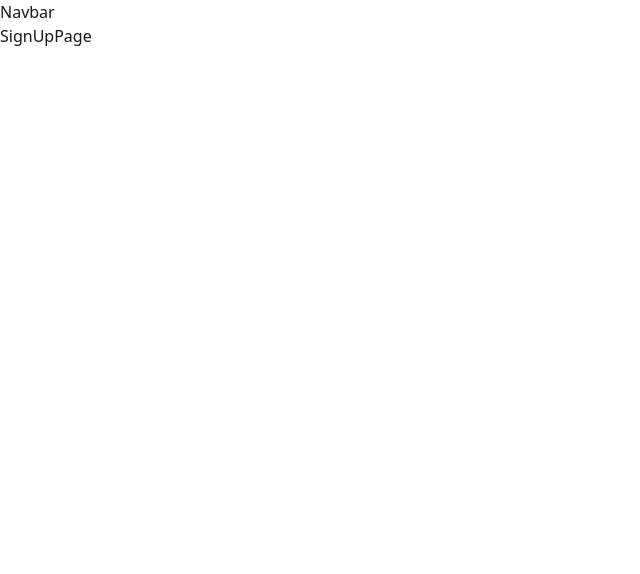
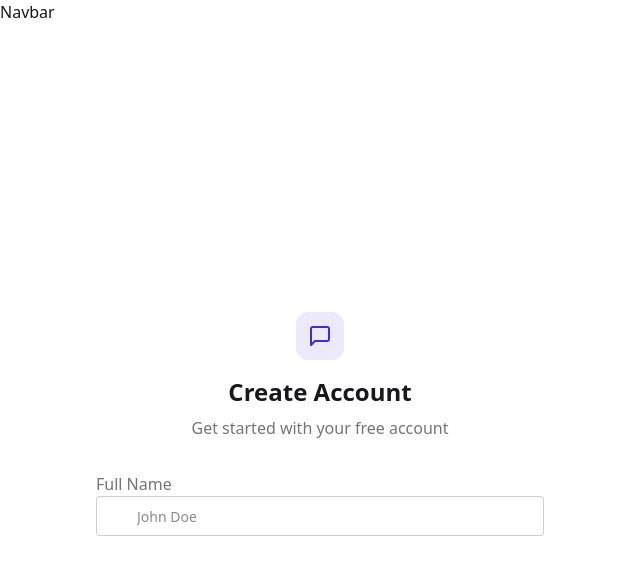
Before and after one commit to xml-sem2/Chatty_ChatApp, a React (Vite) app in the folder frontend/: page /signup in a window 1280 px wide. Shown: the top 574 px of the page, without its empty margins (0-640 px from the left). Built offline with nearby package versions, Linux system fonts and the light colour scheme; no server answers.

Commit message:
Updated Signup page

```diff
--- a/frontend/src/pages/SignUpPage.jsx
+++ b/frontend/src/pages/SignUpPage.jsx
@@ -1,8 +1,66 @@
 import React from 'react'
 
+import { useState } from 'react';
+import { useAuthStore } from '../store/useAuthStore';
+import { MessageSquare,User } from 'lucide-react';
 const SignUpPage = () => {
+
+  const [showPassword,setShowPassword] = useState(false);
+  const [formData, setFormData] = useState({
+    fullName: "",
+    email : "",
+    password:"",
+  });
+
+  const {signup,isSigningUp } = useAuthStore();
+
+  const validateForm = ()=>{}
+
+  const handleSubmit = (e)=>{
+    e.preventDefault()
+  }
   return (
-    <div>SignUpPage</div>
+    <div className='min-h-screen grid lg:grid-cols-2'>
+      {/* left side */}
+    <div className='flex flex-col justify-center items-center p-6 sm:p-12'>
+
+       <div className='w-full max-w-md space-y-8'>
+        {/* LOGO */}
+        <div className='text-center mb-8'>
+          <div className='flex flex-col items-center gap-2 group'>
+            <div
+            className='size-12 rounded-xl bg-primary/10 flex items-center justify-center group-hover:bg-primary/20 transition-colors'>
+              <MessageSquare className='size-6 text-primary'/>
+
+            </div>
+            <h1 className='text-2xl font-bold mt-2'>Create Account</h1>
+            <p className='text-base-content/60'>Get started with your free account</p>
+          </div>
+        </div>
+        <form onSubmit={handleSubmit} className='space-y-6'>
+        <div className="form-control">
+              <label className="label">
+                <span className="label-text font-medium">Full Name</span>
+              </label>
+              <div className="relative">
+                <div className="absolute inset-y-0 left-0 pl-3 flex items-center pointer-events-none">
+                  <User className="size-5 text-base-content/40" />
+                </div>
+                <input
+                  type="text"
+                  className={`input input-bordered w-full pl-10`}
+                  placeholder="John Doe"
+                  value={formData.fullName}
+                  onChange={(e) => setFormData({ ...formData, fullName: e.target.value })}
+                />
+              </div>
+            </div>
+
+        </form>
+
+       </div>
+     </div>
+    </div>
   )
 }
 
--- a/frontend/src/store/useAuthStore.js
+++ b/frontend/src/store/useAuthStore.js
@@ -21,4 +21,8 @@
         set({isCheckingAuth: false});
      }
   },
+
+  signup: async (data) => {
+
+  }
 }));
```
